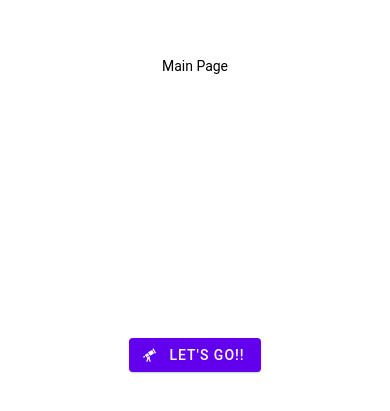
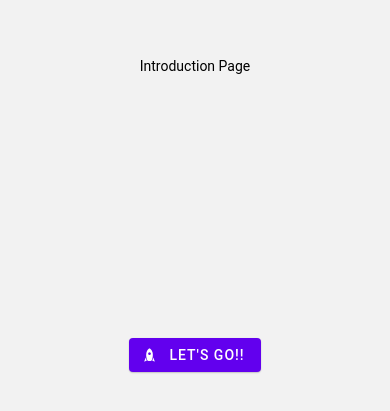
Before and after one commit to Darguima/meo-wifi-auto-login, a React Native app: screen / in a window 390 px wide. Shown: the part 207-618 px from the top of the page. Built offline with nearby package versions, Linux system fonts and the light colour scheme.

Commit message:
React Navigation

```diff
--- a/App.tsx
+++ b/App.tsx
@@ -1,11 +1,11 @@
 import React from 'react'
 import { Provider as PaperProvider } from 'react-native-paper'
 
-import MainPage from '@pages/MainPage'
+import Routes from './src/routes'
 
 const App = () => (
   <PaperProvider>
-    <MainPage />
+    <Routes />
   </PaperProvider>
 )
 
--- a/babel.config.js
+++ b/babel.config.js
@@ -8,7 +8,8 @@ module.exports = {
   plugins: [
     ['module-resolver', {
       alias: {
-        '@pages': './src/pages'
+        '@pages': './src/pages',
+        '@routes': './src/routes'
       }
     }]
   ]
--- a/package.json
+++ b/package.json
@@ -10,9 +10,14 @@
     "lint": "eslint . --ext .js,.jsx,.ts,.tsx"
   },
   "dependencies": {
+    "@react-navigation/native": "^6.0.10",
+    "@react-navigation/stack": "^6.2.1",
     "react": "18.0.0",
     "react-native": "0.69.0",
+    "react-native-gesture-handler": "^2.5.0",
     "react-native-paper": "^4.12.2",
+    "react-native-safe-area-context": "^4.3.1",
+    "react-native-screens": "^3.14.0",
     "react-native-vector-icons": "^9.2.0"
   },
   "devDependencies": {
--- /dev/null
+++ b/src/pages/IntroductionPage/index.tsx
@@ -0,0 +1,32 @@
+import React from 'react'
+import { View, StyleSheet } from 'react-native'
+import { useNavigationRootStack } from '@routes/index'
+
+import { Button, Text } from 'react-native-paper'
+
+const IntroductionPage:React.FC = () => {
+  const { navigate } = useNavigationRootStack()
+
+  return (
+    <View style={styles.container}>
+      <Text>Introduction Page</Text>
+      <Button
+        mode="contained"
+        icon="rocket"
+        onPress={() => { navigate('MainPage') }}
+      >
+        Let's go!!
+      </Button>
+    </View>
+  )
+}
+
+const styles = StyleSheet.create({
+  container: {
+    flex: 1,
+    justifyContent: 'space-evenly',
+    alignItems: 'center'
+  }
+})
+
+export default IntroductionPage
--- a/src/pages/MainPage/index.tsx
+++ b/src/pages/MainPage/index.tsx
@@ -1,21 +1,17 @@
 import React from 'react'
 import { View, StyleSheet } from 'react-native'
-import { Button, Text } from 'react-native-paper'
+import { Text } from 'react-native-paper'
 
 const MainPage: React.FC = () => {
   return (
     <View style={styles.container}>
       <Text>Main Page</Text>
-      <Button mode="contained" icon="telescope">
-        Let's go!!
-      </Button>
     </View>
   )
 }
 
 const styles = StyleSheet.create({
   container: {
-    backgroundColor: '#fff',
     flex: 1,
     justifyContent: 'space-evenly',
     alignItems: 'center'
--- /dev/null
+++ b/src/routes/index.tsx
@@ -0,0 +1,37 @@
+import React from 'react'
+import { NavigationContainer, useNavigation } from '@react-navigation/native'
+import { createStackNavigator, StackNavigationProp } from '@react-navigation/stack'
+
+import IntroductionPage from '@pages/IntroductionPage'
+import MainPage from '@pages/MainPage'
+
+export type RootStackParamList = {
+	IntroductionPage: undefined,
+	MainPage: undefined,
+}
+
+const Routes = () => {
+  const { Navigator, Screen } = createStackNavigator<RootStackParamList>()
+
+  return (
+		<NavigationContainer>
+			<Navigator>
+				<Screen
+					name='IntroductionPage'
+					component={IntroductionPage}
+					options={{ headerShown: false }}
+				/>
+
+				<Screen
+					name='MainPage'
+					component={MainPage}
+					options={{ headerShown: false }}
+				/>
+			</Navigator>
+		</NavigationContainer>
+  )
+}
+
+export const useNavigationRootStack = () => useNavigation<StackNavigationProp<RootStackParamList>>()
+
+export default Routes
--- a/tsconfig.json
+++ b/tsconfig.json
@@ -3,7 +3,8 @@
   "compilerOptions": {
     "baseUrl": ".",
     "paths": {
-      "@pages/*": ["./src/pages/*"]
+      "@pages/*": ["./src/pages/*"],
+      "@routes/*": ["./src/routes/*"]
     },
 
     /* Visit https://aka.ms/tsconfig.json to read more about this file */
```
Also changed, not shown: .eslintrc.js, 1 other file (tests, documents, lock files or other folders).
